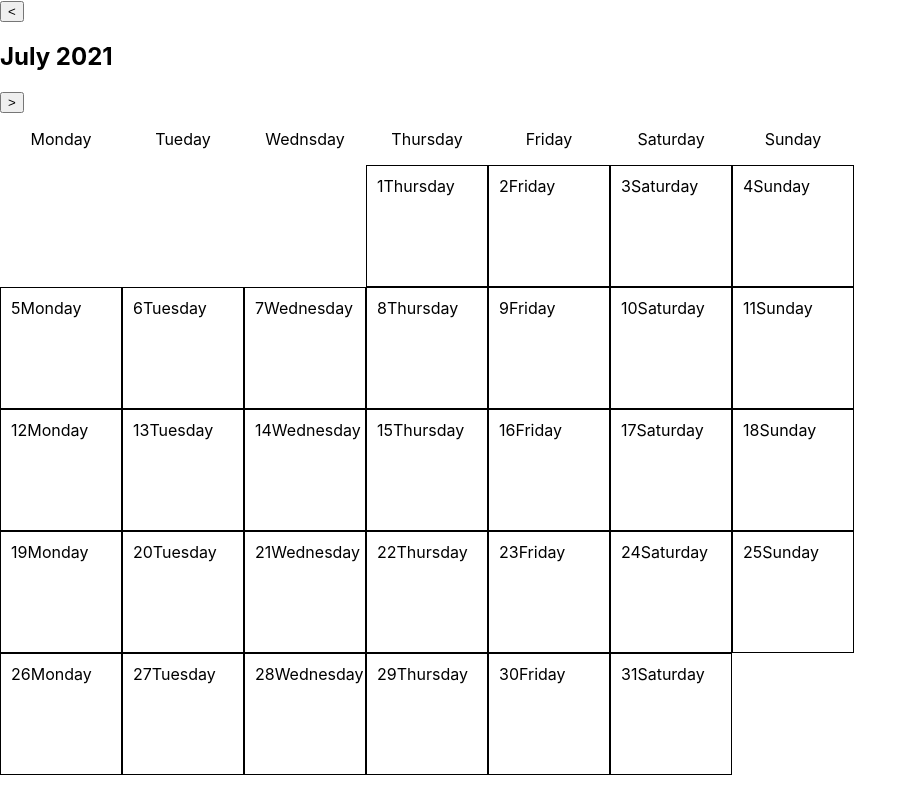
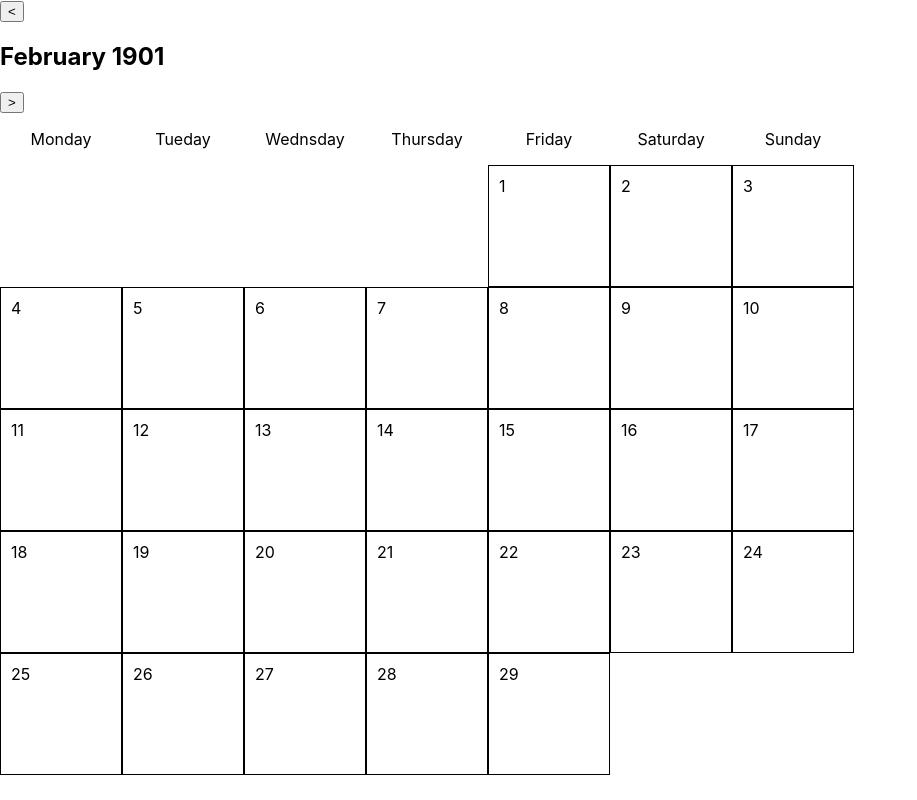
Before and after one commit to AngelinaGerdzhikov/react-organizer, a React (Create React App) app: page /year/1/month/1 in a window 1280 px wide. Shown: the whole page, without its empty margins (0-917 px from the left). Built offline with nearby package versions, Linux system fonts and the light colour scheme.

Commit message:
initial route setup

```diff
--- a/package.json
+++ b/package.json
@@ -10,6 +10,7 @@
     "@types/node": "^12.20.13",
     "@types/react": "^17.0.8",
     "@types/react-dom": "^17.0.5",
+    "@types/react-router-dom": "^5.1.7",
     "react": "^17.0.2",
     "react-dom": "^17.0.2",
     "react-scripts": "4.0.3",
@@ -39,5 +40,8 @@
       "last 1 firefox version",
       "last 1 safari version"
     ]
+  },
+  "devDependencies": {
+    "react-router-dom": "^5.2.0"
   }
 }
--- a/src/App.tsx
+++ b/src/App.tsx
@@ -1,12 +1,16 @@
-// import YearPage from "./pages/YearPage";
+import YearPage from "./pages/YearPage";
 import MonthPage from './pages/MonthPage';
+import { Switch, Route, Redirect } from 'react-router-dom';
 
 function App() {
   return (
-    <div>
-     {/* <YearPage /> */}
-     <MonthPage />
-    </div>
+    <Switch>
+      <Route path="/" exact>
+        <Redirect to={"/year/2021/month/5"} />
+      </Route>
+     <Route path={'/year/:year'} exact><YearPage /></Route>
+     <Route path={'/year/:year/month/:month'}><MonthPage /></Route>
+    </Switch>
   );
 };
 
--- a/src/components/calendar/month/WeekListItem.tsx
+++ b/src/components/calendar/month/WeekListItem.tsx
@@ -16,7 +16,6 @@ const WeekListItem: React.FC<{ week: CalendarWeek, offset: number }> = (props) =
           >
             <div className={classes["weekday-date"]}>
               {day.dayOfMonth}
-              {day.dayOfWeekFullName}
             </div>
           </li>
         );
--- a/src/index.tsx
+++ b/src/index.tsx
@@ -3,10 +3,13 @@ import ReactDOM from 'react-dom';
 import './index.css';
 import App from './App';
 import reportWebVitals from './reportWebVitals';
+import { BrowserRouter } from 'react-router-dom';
 
 ReactDOM.render(
   <React.StrictMode>
-    <App />
+    <BrowserRouter>
+      <App />
+    </BrowserRouter>
   </React.StrictMode>,
   document.getElementById('root')
 );
--- a/src/pages/MonthPage.tsx
+++ b/src/pages/MonthPage.tsx
@@ -1,10 +1,20 @@
 import { Fragment } from 'react';
+import { useParams  } from 'react-router-dom';
 import CalendarMonth from "../models/calendar/calendar-month";
 import MonthNavigation from '../components/calendar/month/MonthNavigation';
 import MonthDetails from '../components/calendar/month/MonthDetails';
 
+interface RouteParams {
+  year: string,
+  month: string
+}
+
 const MonthPage = () => {
-  const month = new CalendarMonth(6, 2021);
+  const params = useParams<RouteParams>();
+  const yearParam = params.year;
+  const monthParam = params.month
+  const month = new CalendarMonth(parseInt(monthParam), parseInt(yearParam));
+
 
   return (
     <Fragment>
```
Also changed, not shown: 1 other file (tests, documents, lock files or other folders).
